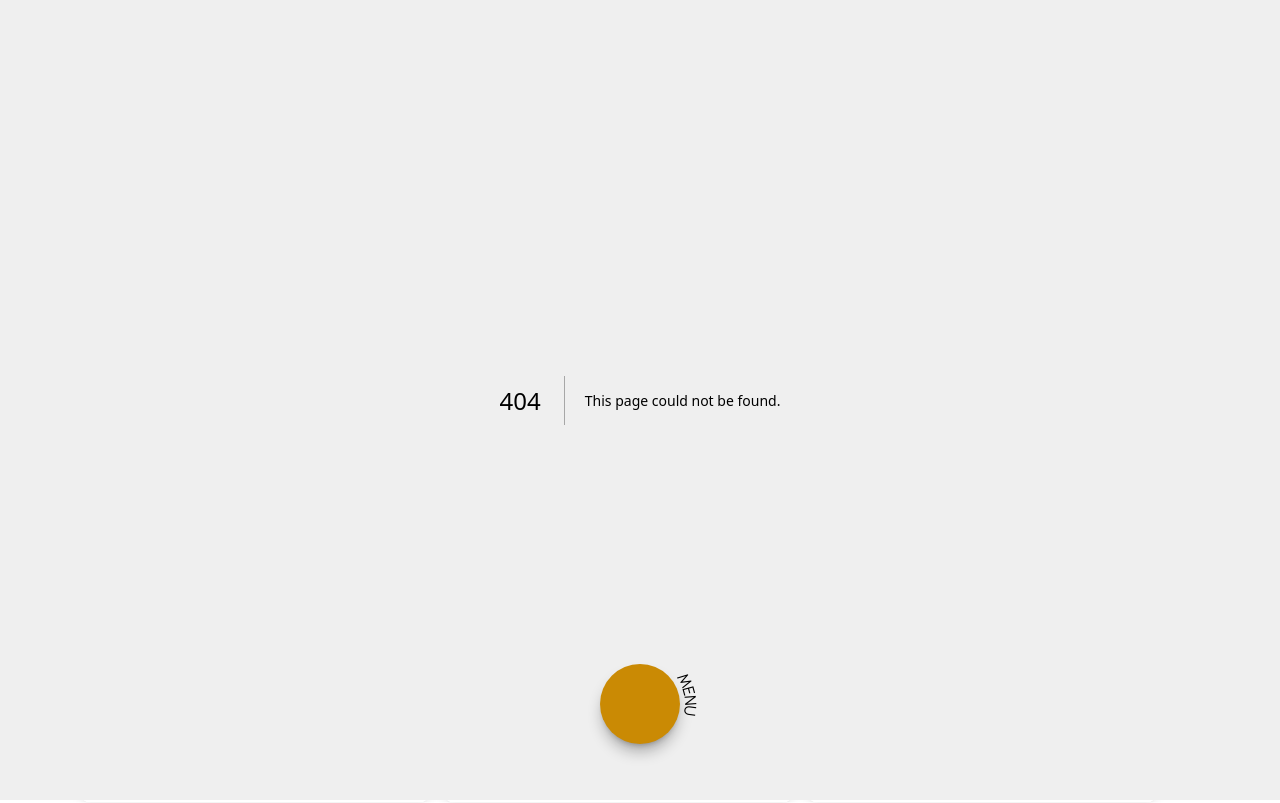
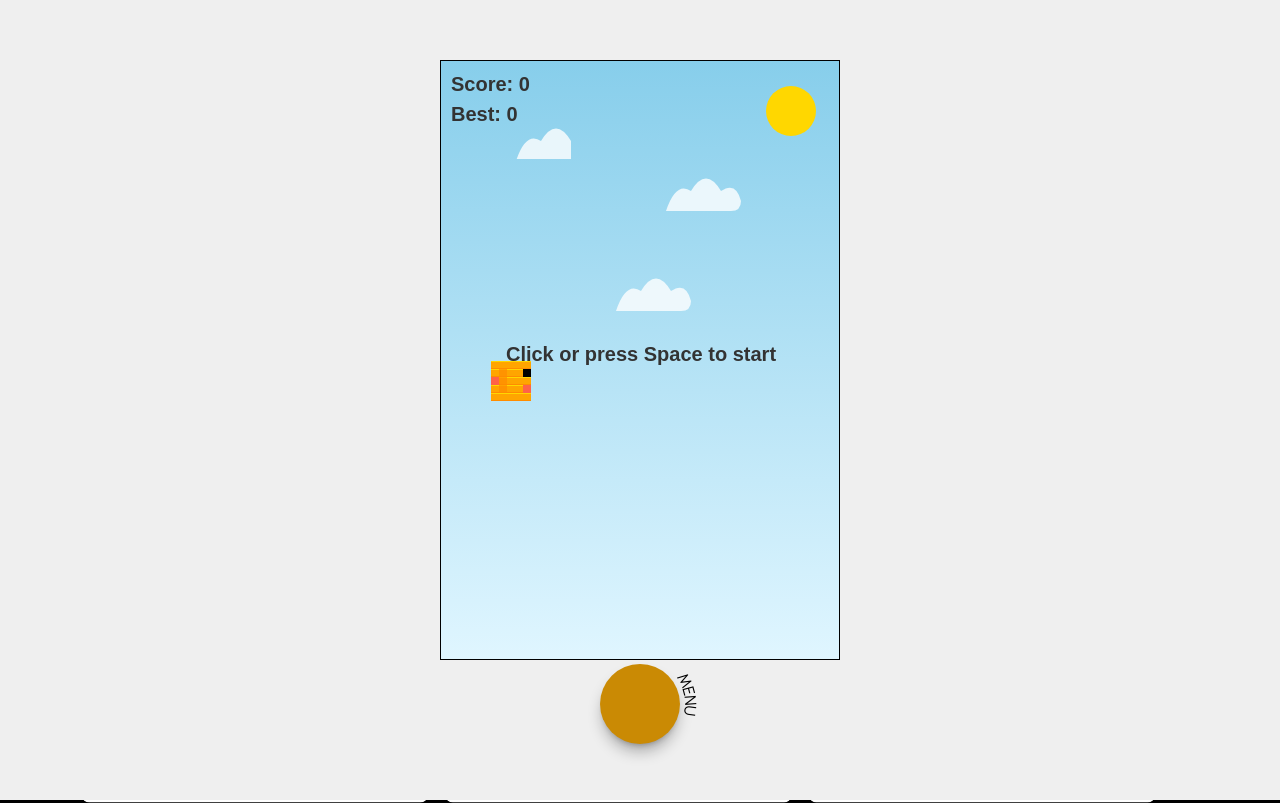
Before and after one commit to jlnk03/personal-web, a Next.js app: page /game in a window 1280 px wide. Before the commit this address had no page. Built offline with nearby package versions, Linux system fonts and the light colour scheme.

Commit message:
add game

```diff
--- /dev/null
+++ b/src/app/game/page.js
@@ -0,0 +1,252 @@
+"use client";
+
+import React, { useState, useEffect, useCallback } from "react";
+
+const GAME_WIDTH = 400;
+const GAME_HEIGHT = 600;
+const GRAVITY = 0.9;
+const JUMP_STRENGTH = -10;
+const PIPE_WIDTH = 80;
+const PIPE_GAP = 200;
+const BIRD_SIZE = 40;
+const BIRD_X = 50; // Fixed horizontal position of the bird
+
+const PixelBird = ({ y }) => (
+  <svg x={BIRD_X} y={y} width={BIRD_SIZE} height={BIRD_SIZE}>
+    <defs>
+      <pattern
+        id='pixelPattern'
+        width='8'
+        height='8'
+        patternUnits='userSpaceOnUse'
+      >
+        <rect width='8' height='8' fill='#FFA500' />
+        <rect width='8' height='1' fill='#FFD700' />
+        <rect y='7' width='8' height='1' fill='#FF8C00' />
+      </pattern>
+    </defs>
+    <rect width={BIRD_SIZE} height={BIRD_SIZE} fill='url(#pixelPattern)' />
+    <rect x='32' y='8' width='8' height='8' fill='black' />
+    <rect x='32' y='24' width='8' height='8' fill='#FF6347' />
+    <rect x='0' y='16' width='8' height='8' fill='#FF6347' />
+    <rect x='8' y='8' width='8' height='24' fill='#FF8C00' opacity='0.7' />
+  </svg>
+);
+
+const Pipe = ({ x, height, isTop }) => (
+  <svg
+    x={x}
+    y={isTop ? 0 : GAME_HEIGHT - height}
+    width={PIPE_WIDTH}
+    height={height}
+  >
+    <defs>
+      <linearGradient id='pipeGradient' x1='0%' y1='0%' x2='100%' y2='0%'>
+        <stop offset='0%' stopColor='#228B22' />
+        <stop offset='100%' stopColor='#32CD32' />
+      </linearGradient>
+      <pattern
+        id='pipePattern'
+        x='0'
+        y='0'
+        width='20'
+        height='20'
+        patternUnits='userSpaceOnUse'
+      >
+        <rect width='20' height='20' fill='url(#pipeGradient)' />
+        <path
+          d='M 0 0 L 20 0 L 20 20 L 0 20 Z'
+          fill='none'
+          stroke='#006400'
+          strokeWidth='2'
+        />
+      </pattern>
+    </defs>
+    <rect width={PIPE_WIDTH} height={height} fill='url(#pipePattern)' />
+    <rect
+      x='0'
+      y={isTop ? height - 30 : 0}
+      width={PIPE_WIDTH}
+      height='30'
+      fill='#32CD32'
+      stroke='#006400'
+      strokeWidth='2'
+    />
+    <rect
+      x='5'
+      y={isTop ? height - 25 : 5}
+      width={PIPE_WIDTH - 10}
+      height='20'
+      fill='#98FB98'
+      opacity='0.5'
+    />
+  </svg>
+);
+
+const Cloud = ({ x, y, scale = 1 }) => (
+  <svg x={x} y={y} width={100 * scale} height={60 * scale}>
+    <path
+      d='M25 50 Q35 20 50 30 Q65 5 80 30 Q95 20 100 40 Q100 50 90 50 L25 50'
+      fill='white'
+      opacity='0.8'
+    />
+  </svg>
+);
+
+const Sun = () => (
+  <svg x={GAME_WIDTH - 80} y='20' width='60' height='60'>
+    <circle cx='30' cy='30' r='25' fill='#FFD700' />
+  </svg>
+);
+
+const Game = () => {
+  const [birdY, setBirdY] = useState(GAME_HEIGHT / 2);
+  const [birdVelocity, setBirdVelocity] = useState(0);
+  const [pipes, setPipes] = useState([]);
+  const [gameStarted, setGameStarted] = useState(false);
+  const [score, setScore] = useState(0);
+  const [bestScore, setBestScore] = useState(() => {
+    // Retrieve best score from localStorage if available
+    const storedBest = localStorage.getItem("bestScore");
+    return storedBest ? parseInt(storedBest, 10) : 0;
+  });
+
+  const jump = useCallback(() => {
+    if (!gameStarted) {
+      setGameStarted(true);
+    }
+    setBirdVelocity(JUMP_STRENGTH);
+  }, [gameStarted]);
+
+  useEffect(() => {
+    const handleKeyPress = (e) => {
+      if (e.code === "Space") {
+        e.preventDefault(); // Prevent page scrolling
+        jump();
+      }
+    };
+    window.addEventListener("keydown", handleKeyPress);
+    return () => window.removeEventListener("keydown", handleKeyPress);
+  }, [jump]);
+
+  useEffect(() => {
+    if (!gameStarted) return;
+
+    const gameLoop = setInterval(() => {
+      setBirdY((y) => y + birdVelocity);
+      setBirdVelocity((v) => v + GRAVITY);
+
+      setPipes((currentPipes) => {
+        // Move pipes to the left
+        let newPipes = currentPipes.map((pipe) => ({ ...pipe, x: pipe.x - 2 }));
+
+        // Add new pipe if needed
+        if (
+          newPipes.length === 0 ||
+          newPipes[newPipes.length - 1].x < GAME_WIDTH - 200
+        ) {
+          const height = Math.random() * (GAME_HEIGHT - PIPE_GAP - 100) + 50;
+          newPipes.push({ x: GAME_WIDTH, height, passed: false });
+        }
+
+        // Check for pipes that have been passed
+        newPipes.forEach((pipe) => {
+          if (!pipe.passed && pipe.x + PIPE_WIDTH < BIRD_X) {
+            pipe.passed = true;
+            setScore((s) => s + 1);
+          }
+        });
+
+        // Remove pipes that are off-screen
+        return newPipes.filter((pipe) => pipe.x > -PIPE_WIDTH);
+      });
+
+      // Collision Detection
+      const collision = pipes.some(
+        (pipe) =>
+          pipe.x < BIRD_X + BIRD_SIZE &&
+          pipe.x + PIPE_WIDTH > BIRD_X &&
+          (birdY < pipe.height || birdY + BIRD_SIZE > pipe.height + PIPE_GAP)
+      );
+
+      if (birdY < 0 || birdY + BIRD_SIZE > GAME_HEIGHT || collision) {
+        // Update best score if current score is higher
+        if (score > bestScore) {
+          setBestScore(score);
+          localStorage.setItem("bestScore", score.toString());
+        }
+
+        // Reset game state
+        setGameStarted(false);
+        setBirdY(GAME_HEIGHT / 2);
+        setBirdVelocity(0);
+        setPipes([]);
+        setScore(0);
+      }
+    }, 20);
+
+    return () => clearInterval(gameLoop);
+  }, [gameStarted, birdY, birdVelocity, pipes, score, bestScore]);
+
+  return (
+    <section className='w-full h-full items-center justify-center flex pb-20'>
+      <div
+        onClick={jump}
+        style={{ cursor: "pointer", fontFamily: "Arial, sans-serif" }}
+      >
+        <svg
+          width={GAME_WIDTH}
+          height={GAME_HEIGHT}
+          style={{ border: "1px solid black" }}
+        >
+          <defs>
+            <linearGradient id='skyGradient' x1='0%' y1='0%' x2='0%' y2='100%'>
+              <stop offset='0%' stopColor='#87CEEB' />
+              <stop offset='100%' stopColor='#E0F6FF' />
+            </linearGradient>
+          </defs>
+          <rect
+            width={GAME_WIDTH}
+            height={GAME_HEIGHT}
+            fill='url(#skyGradient)'
+          />
+          <Sun />
+          <Cloud x='50' y='50' scale={0.8} />
+          <Cloud x='200' y='100' scale={1.2} />
+          <Cloud x='150' y='200' scale={1} />
+          <PixelBird y={birdY} />
+          {pipes.map((pipe, index) => (
+            <React.Fragment key={index}>
+              <Pipe x={pipe.x} height={pipe.height} isTop={true} />
+              <Pipe
+                x={pipe.x}
+                height={GAME_HEIGHT - pipe.height - PIPE_GAP}
+                isTop={false}
+              />
+            </React.Fragment>
+          ))}
+          <text x='10' y='30' fontSize='20' fill='#333' fontWeight='bold'>
+            Score: {score}
+          </text>
+          <text x='10' y='60' fontSize='20' fill='#333' fontWeight='bold'>
+            Best: {bestScore}
+          </text>
+          {!gameStarted && (
+            <text
+              x={GAME_WIDTH / 2}
+              y={GAME_HEIGHT / 2}
+              fontSize='20'
+              fill='#333'
+              fontWeight='bold'
+              textAnchor='middle'
+            >
+              Click or press Space to start
+            </text>
+          )}
+        </svg>
+      </div>
+    </section>
+  );
+};
+
+export default Game;
--- a/src/components/MorphingShapes.jsx
+++ b/src/components/MorphingShapes.jsx
@@ -97,7 +97,7 @@ function MorphingShapes({ children }) {
             ></div>
 
             {/* yellow */}
-            <Link href='/projects/lsd' className='group'>
+            <Link href='/projects/lsg' className='group'>
                 <div
                     className={`absolute bg-[#F4E869] flex justify-center items-center ${shapeTwo[shapeConfig.config]}`}
                     style={{ transition: 'all 750ms ease-in-out', ...parseStyleString(shapeConfig.radius) }}
@@ -128,10 +128,14 @@ function MorphingShapes({ children }) {
             </Link>
 
             {/* sky */}
-            <div
-                className={`absolute bg-[#5272F2] ${shapeFive[shapeConfig.config]}`}
-                style={{ transition: 'all 750ms ease-in-out', ...parseStyleString(shapeConfig.radius) }}
-            ></div>
+            <Link href='/game' className='group'>
+                <div
+                    className={`absolute flex justify-center items-center bg-[#5272F2] ${shapeFive[shapeConfig.config]}`}
+                    style={{ transition: 'all 750ms ease-in-out', ...parseStyleString(shapeConfig.radius) }}
+                >
+                    <span className="group-hover:opacity-100 opacity-0 text-5xl font-bold text-white z-20">G</span>
+                </div>
+            </Link>
             <div
                 className={`absolute bg-gray-300 ${shapeSix[shapeConfig.config]}`}
                 style={{ transition: 'all 750ms ease-in-out', ...parseStyleString(shapeConfig.radius) }}
```
